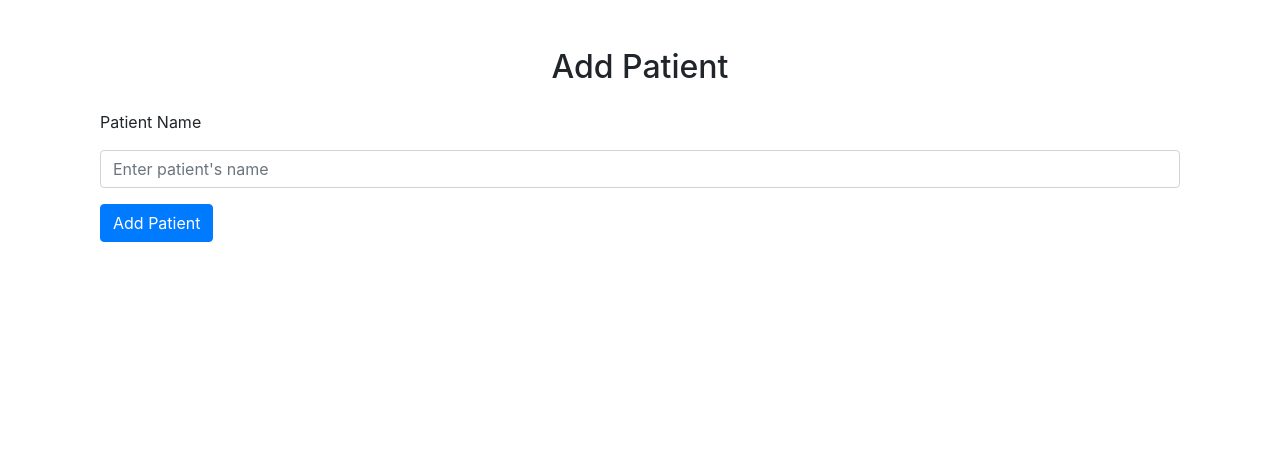
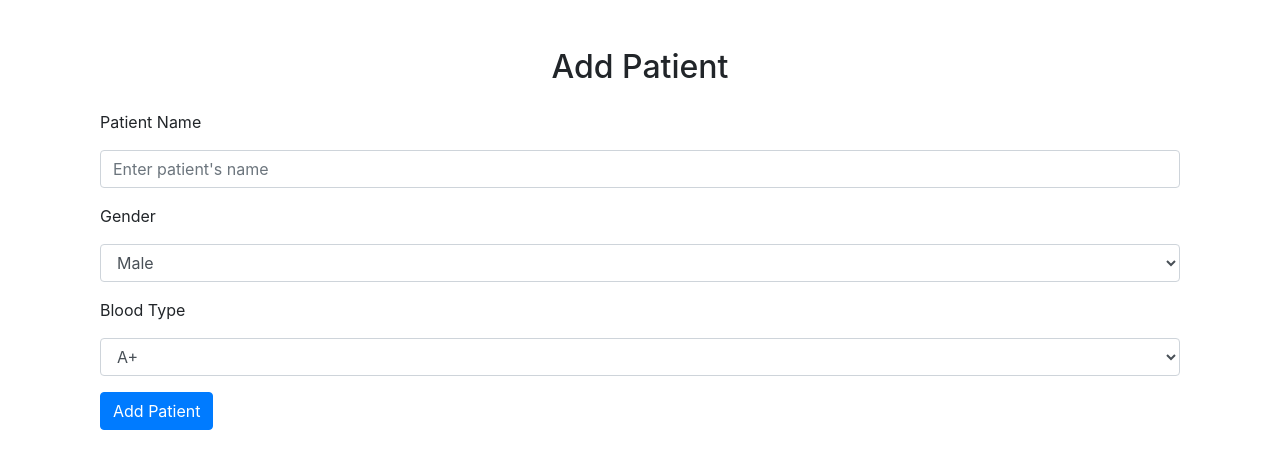
Before and after one commit to mohammadmasry/EHR_PROJ_hub, a Flask app: page /add in a window 1280 px wide. Shown: the part 56-525 px from the top of the page. Run offline with Flask 3, Linux system fonts and the light colour scheme; a user stored in the database is signed in; some libraries are stand-ins or nearby versions.

Commit message:
attr for patients

```diff
--- a/app.py
+++ b/app.py
@@ -35,12 +35,16 @@ class Patient(db.Model):
     __tablename__ = 'patients'
     id = db.Column(db.Integer, primary_key=True)
     name = db.Column(db.Text, nullable=False)
+    gender = db.Column(db.String(50), nullable=False)
+    blood_type = db.Column(db.String(50), nullable=False)
     doctor_id = db.Column(db.Integer, db.ForeignKey('doctors.id'))
     medical_records = db.relationship('MedicalRecord', backref='patient', lazy=True)
 
-    def __init__(self, name, doctor_id=None):
+    def __init__(self, name, gender,blood_type ,doctor_id=None):
         self.name = name
         self.doctor_id = doctor_id
+        self.gender = gender
+        self.blood_type = blood_type
 
 class MedicalRecord(db.Model):
     __tablename__ = 'medical_records'
@@ -104,13 +108,19 @@ def add_patient():
     form = AddPatientForm()
     if form.validate_on_submit():
         name = form.name.data
+        gender = form.gender.data  # Get gender from the form
+        blood_type = form.blood_type.data  # Get blood type from the form
         doctor_id = current_user.id
-        new_patient = Patient(name=name, doctor_id=doctor_id)
+
+        # Create a new patient object with all required fields
+        new_patient = Patient(name=name, gender=gender, blood_type=blood_type, doctor_id=doctor_id)
         db.session.add(new_patient)
         db.session.commit()
+
         flash("Patient added successfully!", "success")
         return redirect(url_for('list_patients'))
     return render_template('add.html', form=form)
+
 
 @app.route('/list')
 @login_required
@@ -229,4 +239,4 @@ def delete_record(record_id):
     return redirect(url_for('medical_records', patient_id=record.patient_id))
 
 if __name__ == '__main__':
-    app.run(debug=True)
+    app.run(debug=True, port = 5000)
--- a/forms.py
+++ b/forms.py
@@ -1,5 +1,5 @@
 from flask_wtf import FlaskForm
-from wtforms import StringField, PasswordField, IntegerField, SubmitField
+from wtforms import StringField, PasswordField, IntegerField, SubmitField, SelectField
 from wtforms.validators import DataRequired, EqualTo
 
 class LoginForm(FlaskForm):
@@ -15,6 +15,17 @@ class RegistrationForm(FlaskForm):
 
 class AddPatientForm(FlaskForm):
     name = StringField('Patient Name', validators=[DataRequired()])
+    gender = SelectField('Gender', choices=[('male', 'Male'),('female', 'Female')], validators=[DataRequired()])
+    blood_type = SelectField('Blood Type', choices=[
+        ('a-positive', 'A+'),
+        ('a-negative', 'A-'),
+        ('b-positive', 'B+'),
+        ('b-negative', 'B-'),
+        ('ab-positive', 'AB+'),
+        ('ab-negative', 'AB-'),
+        ('o-positive', 'O+'),
+        ('o-negative', 'O-')
+    ], validators=[DataRequired()])
     submit = SubmitField('Add Patient')
 
 
--- a/templates/add.html
+++ b/templates/add.html
@@ -4,10 +4,26 @@
     <h2 class="text-center">Add Patient</h2>
     <form method="POST" class="mt-4">
         {{ form.hidden_tag() }}
+
+        <!-- Name Field -->
         <div class="form-group">
             <label for="name">{{ form.name.label }}</label>
             {{ form.name(class="form-control", id="name", placeholder="Enter patient's name") }}
         </div>
+
+        <!-- Gender Field -->
+        <div class="form-group">
+            <label for="gender">{{ form.gender.label }}</label>
+            {{ form.gender(class="form-control", id="gender") }}
+        </div>
+
+        <!-- Blood Type Field -->
+        <div class="form-group">
+            <label for="blood_type">{{ form.blood_type.label }}</label>
+            {{ form.blood_type(class="form-control", id="blood_type") }}
+        </div>
+
+        <!-- Submit Button -->
         <button type="submit" class="btn btn-primary">Add Patient</button>
     </form>
 </div>
--- a/templates/list.html
+++ b/templates/list.html
@@ -7,6 +7,8 @@
             <tr>
                 <th>ID</th>
                 <th>Name</th>
+                <th>Gender</th>
+                <th>Blood Type</th>
                 <th>Record</th>
             </tr>
         </thead>
@@ -15,8 +17,10 @@
             <tr>
                 <td>{{ patient.id }}</td>
                 <td>{{ patient.name }}</td>
+                <td>{{ patient.gender }}</td>
+                <td>{{ patient.blood_type }}</td>
                 <td>
-                    <a href="{{ url_for('medical_records', patient_id=patient.id) }}" class="btn btn-primary btn-sm">View </a>
+                    <a href="{{ url_for('medical_records', patient_id=patient.id) }}" class="btn btn-primary btn-sm">View</a>
                 </td>
             </tr>
             {% endfor %}
```
Also changed, not shown: migrations/versions/720f05336254_new_one.py (renamed from migrations/versions/fb5f1e5a1385_.py, +6 -4 lines), data.sqlite.
